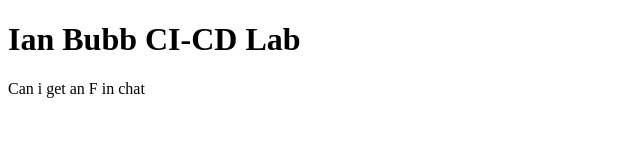
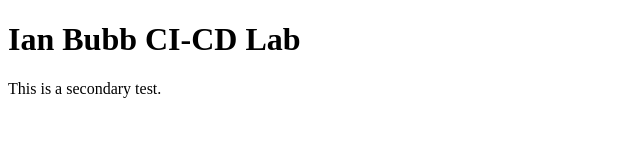
Before and after one commit to ijb1004/CI-CD-, a plain HTML site: page index.html in a window 1280 px wide. Shown: the full height of the page, 0-640 px from the left. Drawn offline with Linux system fonts and the light colour scheme.

Commit message:
Update index.html
Secondary tested index.html to azure with travis ci

```diff
--- a/index.html
+++ b/index.html
@@ -6,6 +6,6 @@
   </head>
   <body>
   <h1>Ian Bubb CI-CD Lab</h1>
-    <p> Can i get an F in chat </p>
+    <p> This is a secondary test. </p>
   </body>
 </html>
```
